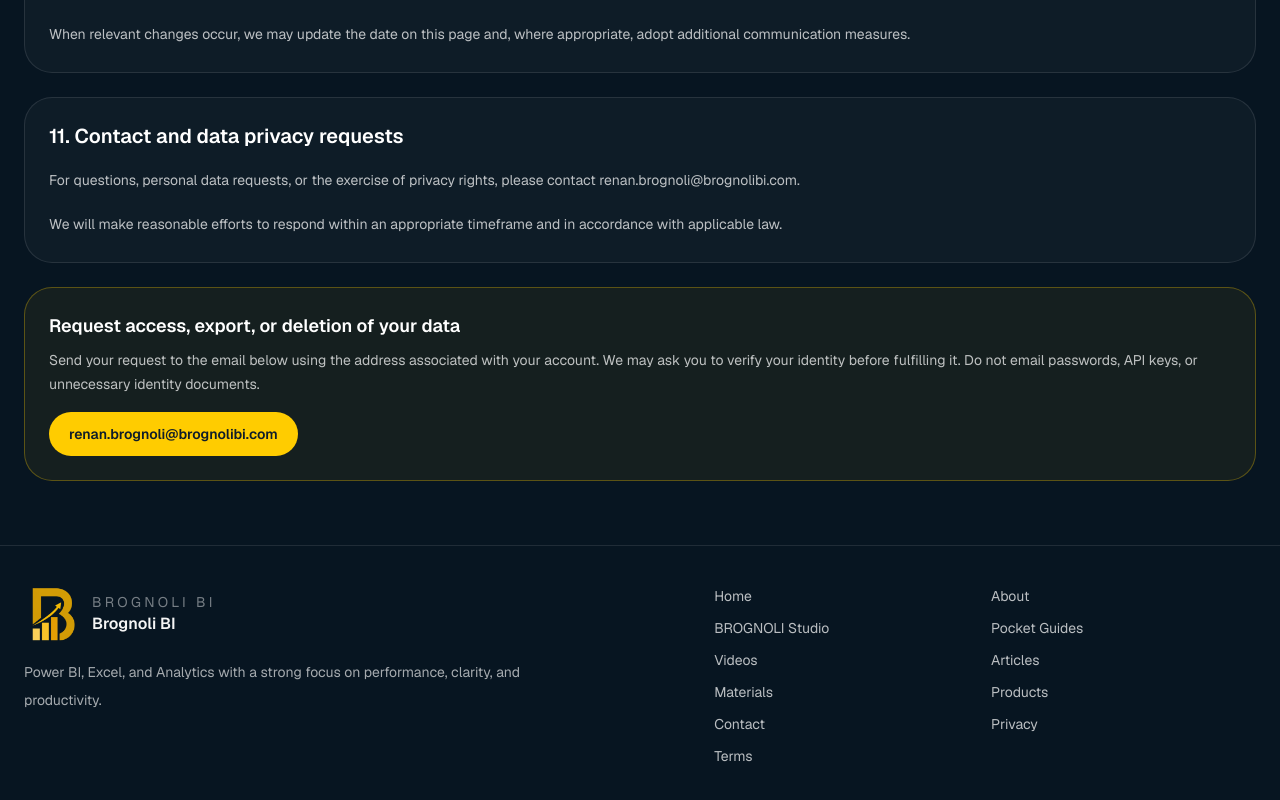
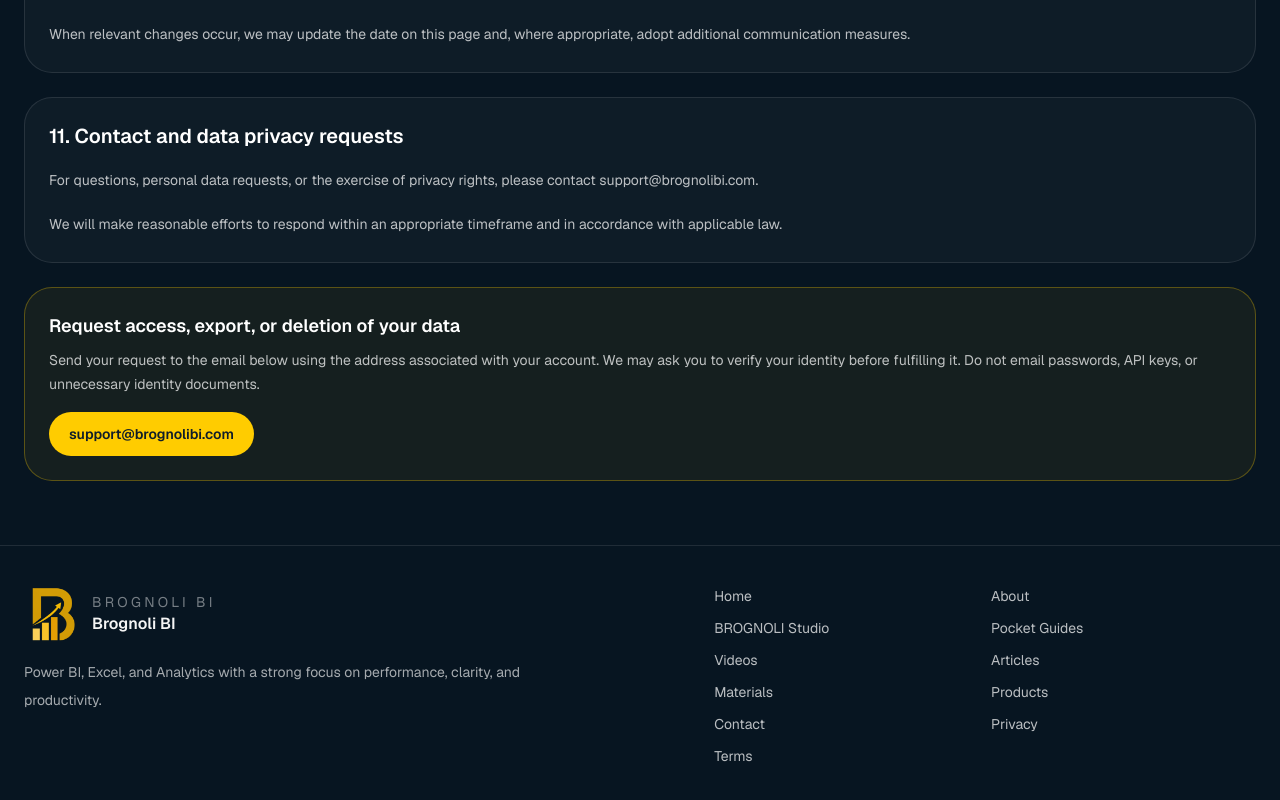
Before and after one commit to renanbrognoli01/brognolibisite, a Next.js app: page /en/privacy in a window 1280 px wide. Shown: the part 3477-4277 px from the top of the page. Built offline with nearby package versions, Linux system fonts and the light colour scheme; no server answers.

Commit message:
Update privacy support contact email

```diff
--- a/src/app/[locale]/privacy/page.tsx
+++ b/src/app/[locale]/privacy/page.tsx
@@ -36,10 +36,10 @@
               : "Send your request to the email below using the address associated with your account. We may ask you to verify your identity before fulfilling it. Do not email passwords, API keys, or unnecessary identity documents."}
           </p>
           <a
-            href={`mailto:renan.brognoli@brognolibi.com?subject=${encodeURIComponent(locale === "pt-br" ? "Solicitação de privacidade / LGPD" : "Privacy rights request")}`}
+            href={`mailto:support@brognolibi.com?subject=${encodeURIComponent(locale === "pt-br" ? "Solicitação de privacidade / LGPD" : "Privacy rights request")}`}
             className="mt-4 inline-flex rounded-full bg-[var(--brand-amber)] px-5 py-3 text-sm font-semibold text-[#0F1D2A]"
           >
-            renan.brognoli@brognolibi.com
+            support@brognolibi.com
           </a>
         </div>
       </Section>
--- a/src/lib/site-data.ts
+++ b/src/lib/site-data.ts
@@ -453,7 +453,7 @@
         {
           title: "11. Contato e encarregado (DPO)",
           body: [
-            "Para dúvidas, solicitações relacionadas a dados pessoais ou exercício de direitos previstos na LGPD, entre em contato pelo e-mail renan.brognoli@brognolibi.com.",
+            "Para dúvidas, solicitações relacionadas a dados pessoais ou exercício de direitos previstos na LGPD, entre em contato pelo e-mail support@brognolibi.com.",
             "Faremos o possível para responder em prazo razoável e conforme as exigências legais aplicáveis.",
           ],
         },
@@ -821,7 +821,7 @@
         {
           title: "11. Contact and data privacy requests",
           body: [
-            "For questions, personal data requests, or the exercise of privacy rights, please contact renan.brognoli@brognolibi.com.",
+            "For questions, personal data requests, or the exercise of privacy rights, please contact support@brognolibi.com.",
             "We will make reasonable efforts to respond within an appropriate timeframe and in accordance with applicable law.",
           ],
         },
```
